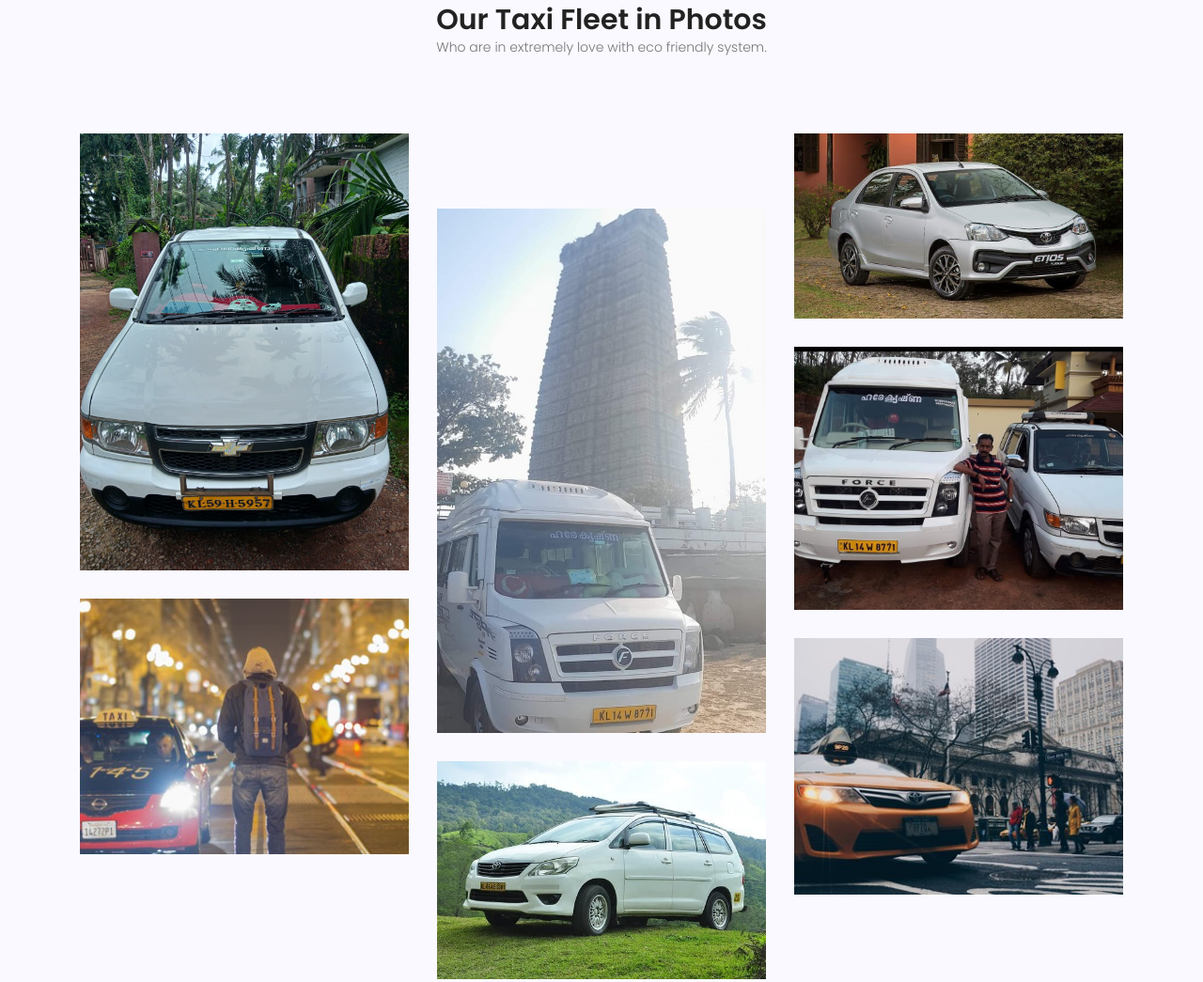
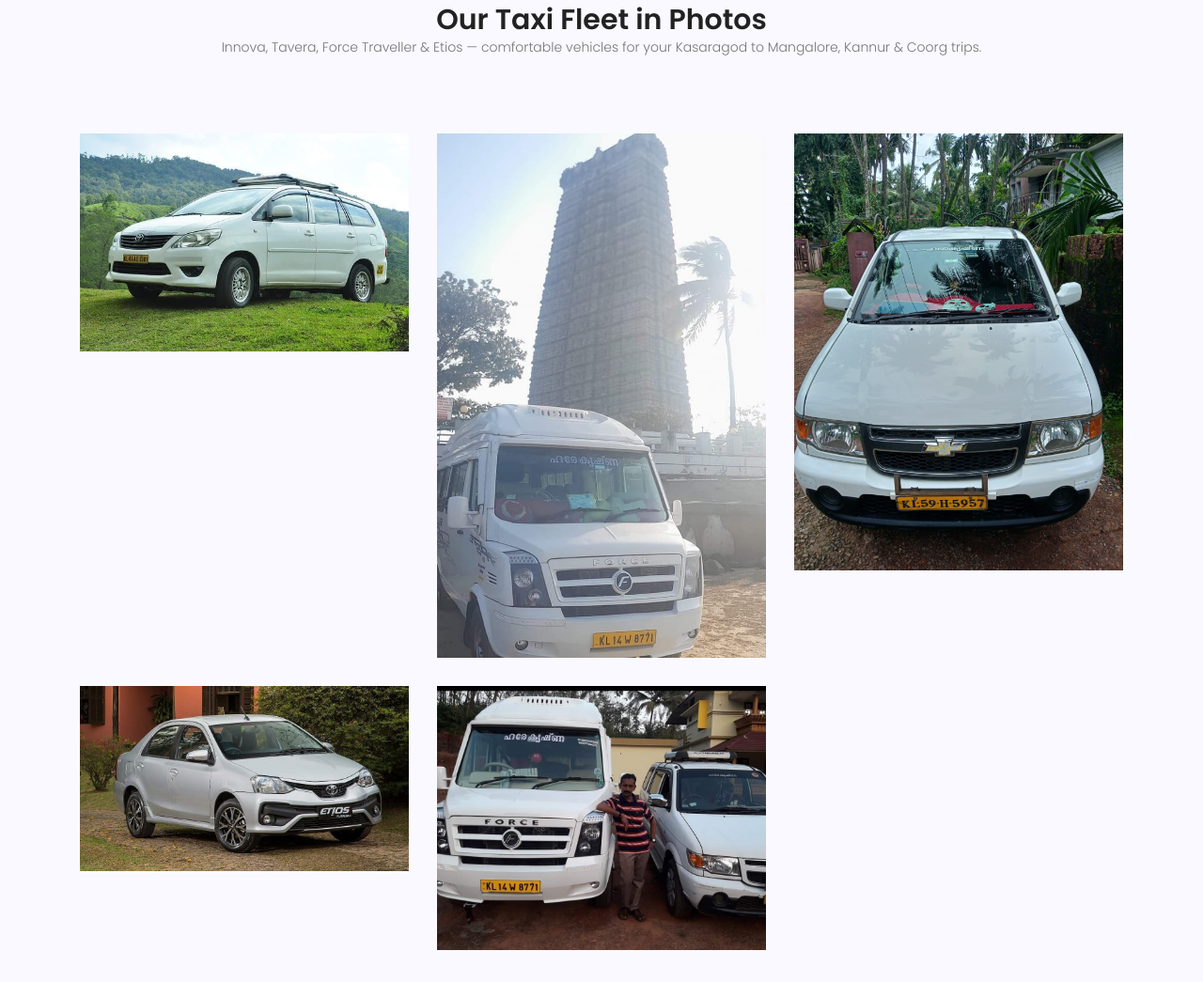
Before and after one commit to arjun0060/harekrishna, a plain HTML site: page gallery.html in a window 1280 px wide. Shown: the part 445-1490 px from the top of the page at 94% size. Drawn offline with nearby package versions, Linux system fonts and the light colour scheme; some packages are replaced by stand-ins of ours.

Commit message:
updated images

```diff
--- a/gallery.html
+++ b/gallery.html
@@ -25,6 +25,9 @@
 			<link rel="stylesheet" href="css/animate.min.css">
 			<link rel="stylesheet" href="css/jquery-ui.css">
 			<link rel="stylesheet" href="css/main.css">
+			<style>
+			.gallery-grid .single-gallery { margin-top: 0 !important; }
+			</style>
 		</head>
 		<body>
 			  <header id="header">
@@ -70,26 +73,23 @@
 				<div class="container">
 					<div class="row section-title">
 						<h2>Our Taxi Fleet in Photos</h2>
-						<p>Who are in extremely love with eco friendly system.</p>
+						<p>Innova, Tavera, Force Traveller & Etios — comfortable vehicles for your Kasaragod to Mangalore, Kannur & Coorg trips.</p>
 					</div>
-					<div class="row">
-						<div class="col-lg-4 single-gallery">
+					<div class="row gallery-grid">
+						<div class="col-lg-4 col-md-6 single-gallery">
+							<a href="img/innova1.jpg" class="img-gal"><img class="img-fluid" src="img/innova1.jpg" alt="Innova taxi outstation Kasaragod" loading="lazy"></a>
+						</div>
+						<div class="col-lg-4 col-md-6 single-gallery">
+							<a href="img/traveller.jpg" class="img-gal"><img class="img-fluid" src="img/traveller.jpg" alt="Force Traveller rental Kasaragod" loading="lazy"></a>
+						</div>
+						<div class="col-lg-4 col-md-6 single-gallery">
 							<a href="img/tavera.jpg" class="img-gal"><img class="img-fluid" src="img/tavera.jpg" alt="Tavera 6-seater cab Kasaragod" loading="lazy"></a>
-							<a href="img/g4.jpg" class="img-gal"><img class="img-fluid" src="img/g4.jpg" alt="Taxi service Kasaragod" loading="lazy"></a>
-							<!--<a href="img/g1.jpg" class="img-gal"><img class="img-fluid" src="img/g1.jpg" alt=""></a>
-							<a href="img/g4.jpg" class="img-gal"><img class="img-fluid" src="img/g4.jpg" alt=""></a>-->
 						</div>
-						<div class="col-lg-4 single-gallery">
-							<a href="img/traveller.jpg" class="img-gal"><img class="img-fluid" src="img/traveller.jpg" alt="Force Traveller rental Kasaragod" loading="lazy"></a>
-							<a href="img/innova1.jpg" class="img-gal"><img class="img-fluid" src="img/innova1.jpg" alt="Innova taxi outstation Kasaragod" loading="lazy"></a>
-							<!--<a href="img/g2.jpg" class="img-gal"><img class="img-fluid" src="img/g2.jpg" alt=""></a>-->
-							<!--<a href="img/g5.jpg" class="img-gal"><img class="img-fluid" src="img/g5.jpg" alt=""></a>-->
+						<div class="col-lg-4 col-md-6 single-gallery">
+							<a href="img/etios.jpg" class="img-gal"><img class="img-fluid" src="img/etios.jpg" alt="Etios taxi Kasaragod" loading="lazy"></a>
 						</div>
-						<div class="col-lg-4 single-gallery">
-							<a href="img/etios.jpg" class="img-gal"><img class="img-fluid" src="img/etios.jpg" alt="Etios taxi Kasaragod" loading="lazy"></a>
+						<div class="col-lg-4 col-md-6 single-gallery">
 							<a href="img/mohanji.jpg" class="img-gal"><img class="img-fluid" src="img/mohanji.jpg" alt="HareKrishna Tours driver" loading="lazy"></a>
-							<a href="img/g3.jpg" class="img-gal"><img class="img-fluid" src="img/g3.jpg" alt="Taxi Kasaragod" loading="lazy"></a>
-							<!--<a href="img/g6.jpg" class="img-gal"><img class="img-fluid" src="img/g6.jpg" alt=""></a>-->
 						</div>
 					</div>
 				</div>
```
Also changed, not shown: about.html (+1 -1 lines), service.html (+23 -2 lines), img/cabs.jpg (added).
